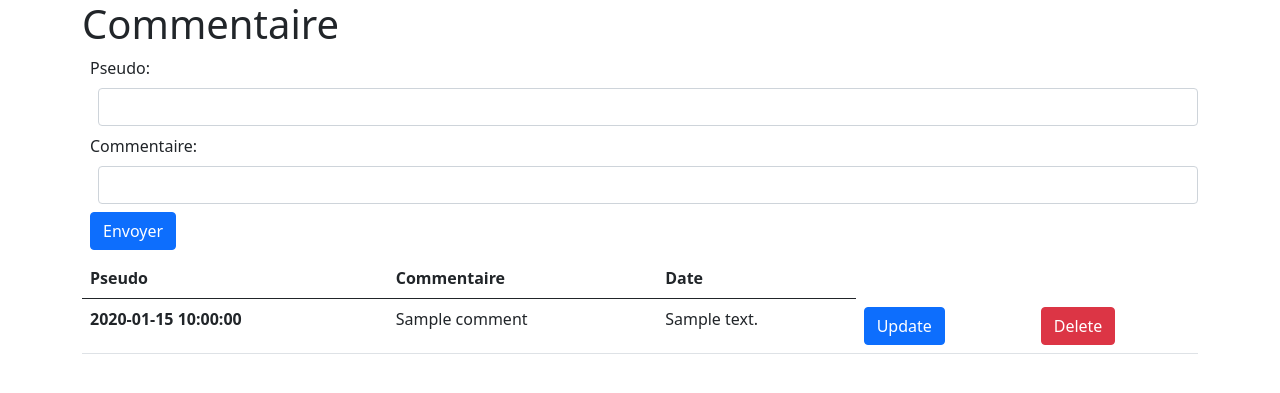
After one commit to housseynou/getflix, a PHP site: page /comment.php in a window 1280 px wide. The commit adds this page. Shown: the top 393 px of the page. Run offline with PHP 8.4, Linux system fonts and the light colour scheme; tables that the repository leaves empty or names only in its code hold one stand-in row (values such as "Sample post").

Commit message:
affichage suppression update des commentaires

```diff
--- /dev/null
+++ b/comment.php
@@ -0,0 +1,41 @@
+<!DOCTYPE html>
+<html>
+<head>
+    <meta charset="UTF-8">
+    <meta name="viewport" content="width=device-width, initial-scale=1.0">
+    <link rel="stylesheet" href="style.css">
+    <link href="https://cdn.jsdelivr.net/npm/bootstrap@5.0.0-beta3/dist/css/bootstrap.min.css" rel="stylesheet" integrity="sha384-eOJMYsd53ii+scO/bJGFsiCZc+5NDVN2yr8+0RDqr0Ql0h+rP48ckxlpbzKgwra6" crossorigin="anonymous">
+    <title>Getflix</title>
+</head>
+<body>
+
+<div class="container">
+
+  <h1>Commentaire</h1>
+
+  <form class="form-inline m-2" action="commentdb.php" method="POST">
+    <label for="name">Pseudo:</label>
+    <input type="text" class="form-control m-2" id="name" name="name">
+    <label for="comment">Commentaire:</label>
+    <input type="text" class="form-control m-2" id="comment" name="comment">
+    <button type="submit" class="btn btn-primary">Envoyer</button>
+  </form>
+
+  <table class="table table-hover">
+        <thead>
+            <tr>
+                <th scope="col">Pseudo</th>
+                <th scope="col">Commentaire</th>
+                <th scope="col">Date</th>
+            </tr>
+        </thead>
+
+        <tbody>
+            <?php
+                include 'commentshow.php';
+            ?>
+        </tbody>
+
+</div>
+</body>
+</html>
--- /dev/null
+++ b/commentshow.php
@@ -0,0 +1,22 @@
+<?php
+
+    $bdd = new PDO('mysql:host=localhost;dbname=id16485512_getflix;charset=utf8', 'root', 'root', array(PDO::ATTR_ERRMODE => PDO::ERRMODE_EXCEPTION));
+    //$bdd = new mysqli("localhost", "root", "root", "id16485512_getflix");
+    //
+    $sql = $bdd->query('SELECT * FROM comments ORDER BY date_comment DESC LIMIT 0, 10');
+    //$sql = "SELECT * FROM comments";
+    //$donnée = $bdd->query($sql);
+    //while($data = $donnée->fetch-assoc()){
+    while($data = $sql->fetch()){
+
+        echo "<tr>";
+        echo "<th scope='row'>" .$data['date_comment'] . "</th>";
+        echo "<td>" . $data['name'] . "</td>";
+        echo "<td>" . $data['comment'] . "</td>";
+        echo '<td><a class="btn btn-primary" href="commentupdt.php?id=' . $data['id'] . '" role="button">Update</a></td>';
+        echo '<td><a class="btn btn-danger" href="commentdel.php?id=' . $data['id'] . '" role="button">Delete</a></td>';
+        echo "</tr>";
+    }
+        //$bdd->close();
+        $sql->closeCursor();
+?>
--- a/index.php
+++ b/index.php
@@ -39,6 +39,11 @@
     </div>
   </div>
 </nav>
+<button class="btn btn-success"><a href="comment.php">Connexion</a></button>
+
+<?php
+    include 'footer.php';
+?>
 
 </body>
 </html>
```
Also changed, not shown: commentdb.php (added, +31 -0 lines), footer.php (added, +20 -0 lines), login.php (+24 -0 lines), commentupdt.php (added).
